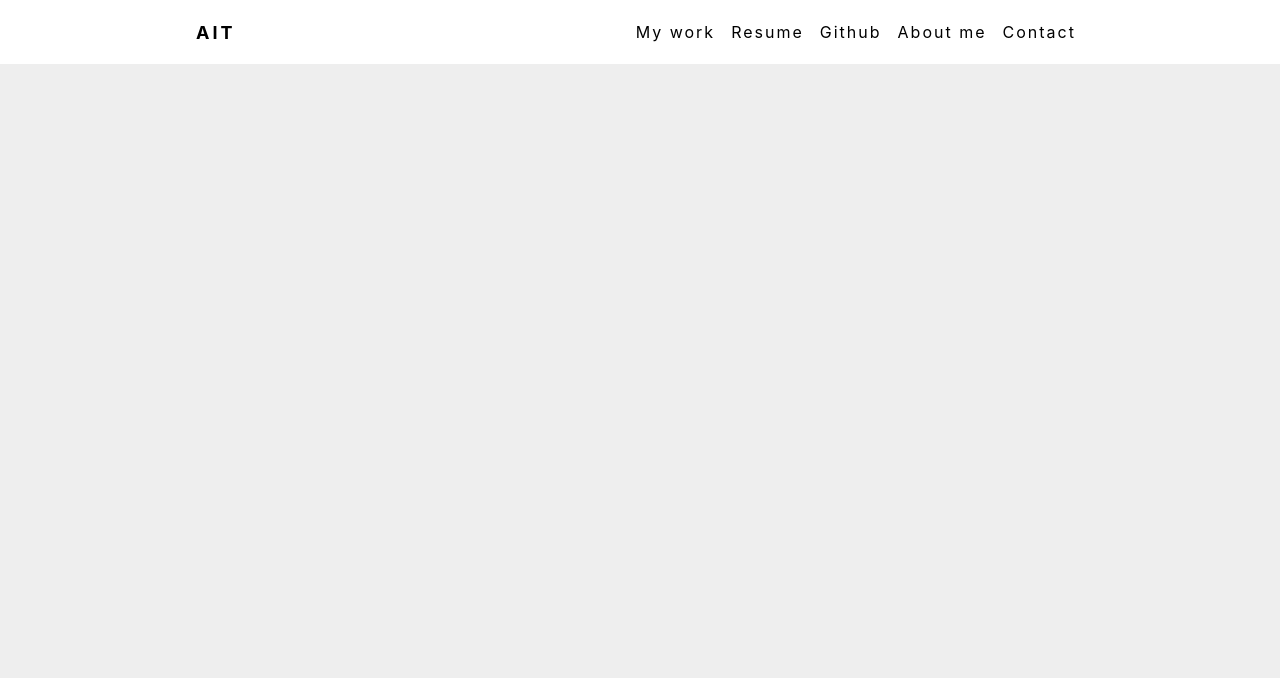
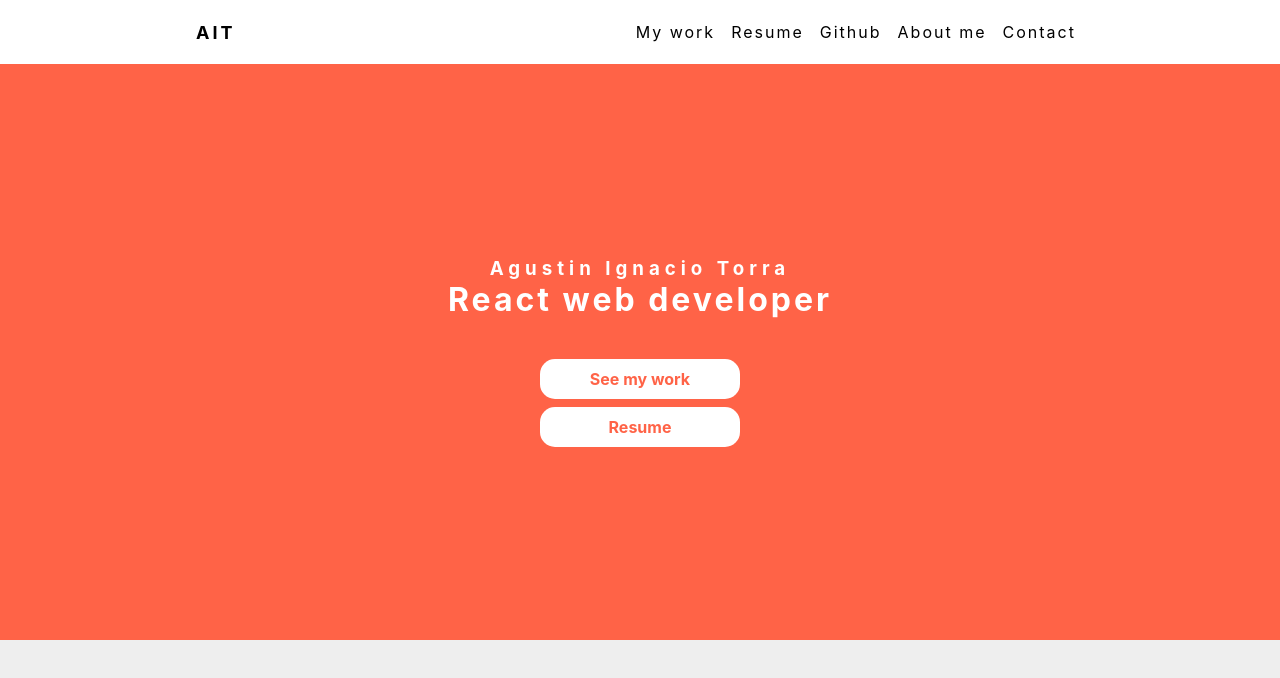
Before and after one commit to torraagus/portfolio, a React (Create React App) app: page / in a window 1280 px wide. Shown: the top 678 px of the page. Built offline with nearby package versions, Linux system fonts and the light colour scheme.

Commit message:
Create Main component

```diff
--- a/src/App.js
+++ b/src/App.js
@@ -4,10 +4,55 @@ import "./App.css";
 import styled from "styled-components";
 import { NavBar } from "./components/navBar/NavBar";
 
+const Main = styled.div`
+	height: 72vh;
+	display: flex;
+	flex-direction: column;
+	justify-content: center;
+	align-items: center;
+	background: tomato;
+`;
+
+const Name = styled.h3`
+	margin: 0;
+	color: white;
+	letter-spacing: 5px;
+`;
+
+const Rol = styled.h1`
+	margin: 0;
+	color: white;
+	letter-spacing: 3px;
+	margin-bottom: 2rem;
+`;
+
+const Button = styled.a`
+	background-color: white;
+	color: tomato;
+	width: 200px;
+	height: 40px;
+	line-height: 40px;
+	border-radius: 15px;
+	font-weight: bold;
+	margin-top: .5rem;
+
+	:hover {
+		background-color: lime;
+		color: white;
+		cursor: pointer;
+	}
+`;
+
 function App() {
 	return (
 		<div className="App">
 			<NavBar />
+			<Main>
+				<Name>Agustin Ignacio Torra</Name>
+				<Rol>React web developer</Rol>
+				<Button>See my work</Button>
+				<Button>Resume</Button>
+			</Main>
 			{/* <header className="App-header">
         <img src={logo} className="App-logo" alt="logo" />
         <p>
```
